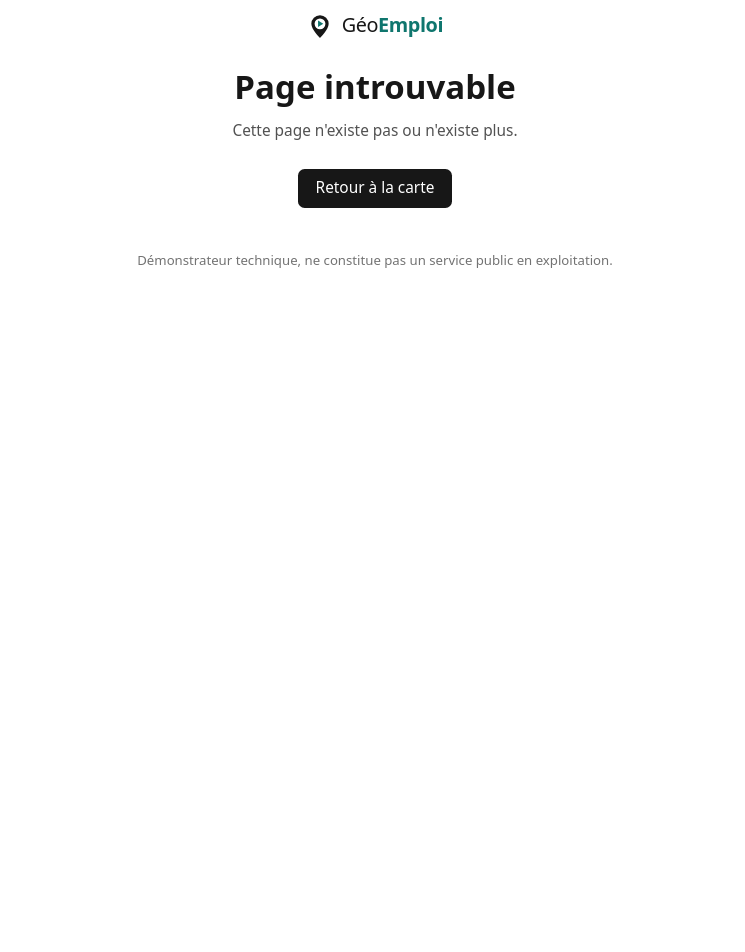
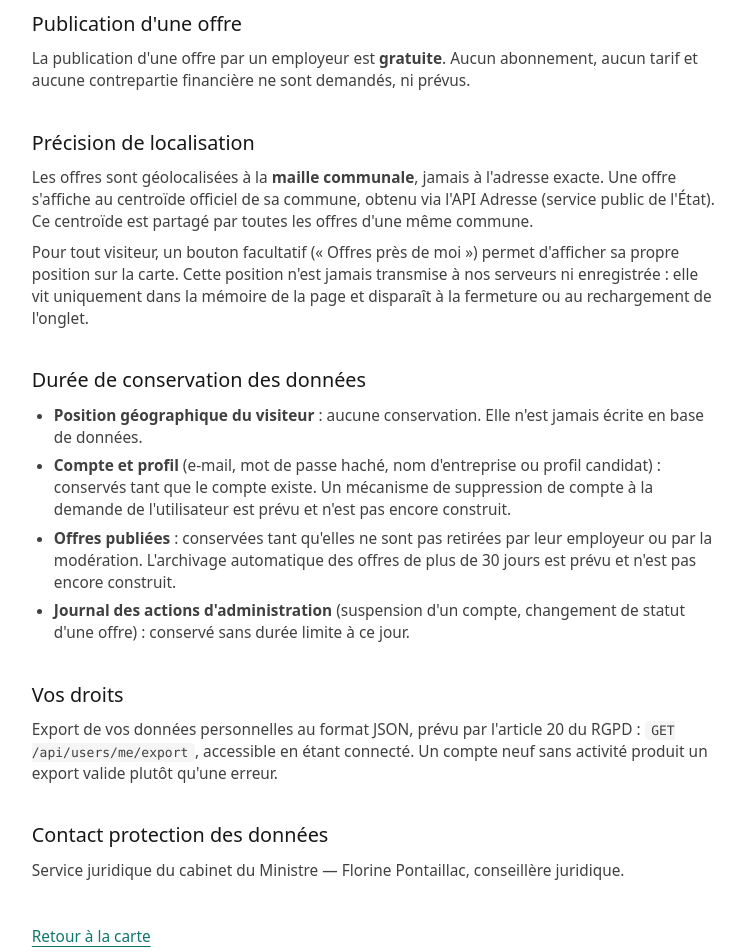
Before and after one commit to JadBghiel/survivor-pool-temp, a Next.js app: page /transparence in a window 1280 px wide. Before the commit this address had no page. Shown: the part 260-1212 px from the top of the page, without its empty margins (265-1010 px from the left). Before the commit the page ends 800 px from the top, so only its background shows below. Built offline with nearby package versions, Linux system fonts and the light colour scheme.

Commit message:
add: transaprance page as per email

```diff
--- a/src/app/page.tsx
+++ b/src/app/page.tsx
@@ -1,3 +1,4 @@
+import Link from 'next/link'
 import { prisma } from '@/lib/db'
 import JobsView from './JobsView'
 import { AuthHeader } from '@/components/AuthHeader'
@@ -47,7 +48,15 @@ export default async function Home() {
         {/* temporary spot, milestone 1 moves this button onto the map itself */}
       </header>
       <JobsView jobs={jobs} />
-      <DemoNotice className="mt-10 border-t border-neutral-200 pt-4 dark:border-neutral-800" />
+      <div className="mt-10 flex items-center justify-between border-t border-neutral-200 pt-4 dark:border-neutral-800">
+        <DemoNotice />
+        <Link
+          href="/transparence"
+          className="text-xs underline underline-offset-4 text-[var(--color-accent)]"
+        >
+          Transparence
+        </Link>
+      </div>
     </main>
   )
 }
--- /dev/null
+++ b/src/app/transparence/page.tsx
@@ -0,0 +1,105 @@
+// page publique "transparence", demandee par l'email 9 (mme pontaillac, 2026-09-07):
+// gratuite de la publication, maille de localisation retenue, duree de conservation,
+// contact protection des donnees. decrit l'etat reel du produit au 2026-09-08, pas
+// une politique ideale - meme convention que les autres livrables rgpd du dossier.
+import Link from 'next/link'
+import { Logo } from '@/components/Logo'
+import { DemoNotice } from '@/components/DemoNotice'
+
+export const metadata = {
+  title: 'Transparence — GéoEmploi',
+}
+
+export default function TransparencePage() {
+  return (
+    <main className="mx-auto w-full max-w-2xl px-4 py-10 sm:px-6 sm:py-14">
+      <Logo size={32} textClassName="text-2xl font-semibold tracking-tight" />
+
+      <h1 className="mt-8 text-2xl font-semibold">Transparence</h1>
+      <p className="mt-2 text-sm text-neutral-600 dark:text-neutral-400">
+        Ce que fait réellement GéoEmploi avec les données qu&apos;il manipule.
+        Cette page décrit l&apos;état actuel du produit, ce n&apos;est pas une politique prévue.
+      </p>
+
+      <section className="mt-10">
+        <h2 className="text-lg font-medium">Publication d&apos;une offre</h2>
+        <p className="mt-2 text-sm text-neutral-700 dark:text-neutral-300">
+          La publication d&apos;une offre par un employeur est <strong>gratuite</strong>.
+          Aucun abonnement, aucun tarif et aucune contrepartie financière ne sont
+          demandés, ni prévus.
+        </p>
+      </section>
+
+      <section className="mt-8">
+        <h2 className="text-lg font-medium">Précision de localisation</h2>
+        <p className="mt-2 text-sm text-neutral-700 dark:text-neutral-300">
+          Les offres sont géolocalisées à la <strong>maille communale</strong>, jamais à
+          l&apos;adresse exacte. Une offre s&apos;affiche au centroïde officiel de sa
+          commune, obtenu via l&apos;API Adresse (service public de l&apos;État). Ce
+          centroïde est partagé par toutes les offres d&apos;une même commune.
+        </p>
+        <p className="mt-2 text-sm text-neutral-700 dark:text-neutral-300">
+          Pour tout visiteur, un bouton facultatif (« Offres près de moi ») permet
+          d&apos;afficher sa propre position sur la carte. Cette position n&apos;est
+          jamais transmise à nos serveurs ni enregistrée : elle vit uniquement dans la
+          mémoire de la page et disparaît à la fermeture ou au rechargement de
+          l&apos;onglet.
+        </p>
+      </section>
+
+      <section className="mt-8">
+        <h2 className="text-lg font-medium">Durée de conservation des données</h2>
+        <ul className="mt-2 list-disc space-y-1.5 pl-5 text-sm text-neutral-700 dark:text-neutral-300">
+          <li>
+            <strong>Position géographique du visiteur</strong> : aucune conservation.
+            Elle n&apos;est jamais écrite en base de données.
+          </li>
+          <li>
+            <strong>Compte et profil</strong> (e-mail, mot de passe haché, nom
+            d&apos;entreprise ou profil candidat) : conservés tant que le compte existe.
+            Un mécanisme de suppression de compte à la demande de l&apos;utilisateur est
+            prévu et n&apos;est pas encore construit.
+          </li>
+          <li>
+            <strong>Offres publiées</strong> : conservées tant qu&apos;elles ne sont pas
+            retirées par leur employeur ou par la modération. L&apos;archivage
+            automatique des offres de plus de 30 jours est prévu et n&apos;est pas
+            encore construit.
+          </li>
+          <li>
+            <strong>Journal des actions d&apos;administration</strong> (suspension d&apos;un
+            compte, changement de statut d&apos;une offre) : conservé sans durée limite
+            à ce jour.
+          </li>
+        </ul>
+      </section>
+
+      <section className="mt-8">
+        <h2 className="text-lg font-medium">Vos droits</h2>
+        <p className="mt-2 text-sm text-neutral-700 dark:text-neutral-300">
+          Export de vos données personnelles au format JSON, prévu par l&apos;article 20
+          du RGPD : <code className="rounded bg-neutral-100 px-1.5 py-0.5 text-[13px] dark:bg-neutral-800">GET /api/users/me/export</code>,
+          accessible en étant connecté. Un compte neuf sans activité produit un export
+          valide plutôt qu&apos;une erreur.
+        </p>
+      </section>
+
+      <section className="mt-8">
+        <h2 className="text-lg font-medium">Contact protection des données</h2>
+        <p className="mt-2 text-sm text-neutral-700 dark:text-neutral-300">
+          Service juridique du cabinet du Ministre — Florine Pontaillac,
+          conseillère juridique.
+        </p>
+      </section>
+
+      <Link
+        href="/"
+        className="mt-10 inline-block text-sm underline underline-offset-4 text-[var(--color-accent)]"
+      >
+        Retour à la carte
+      </Link>
+
+      <DemoNotice className="mt-10 border-t border-neutral-200 pt-4 dark:border-neutral-800" />
+    </main>
+  )
+}
```
